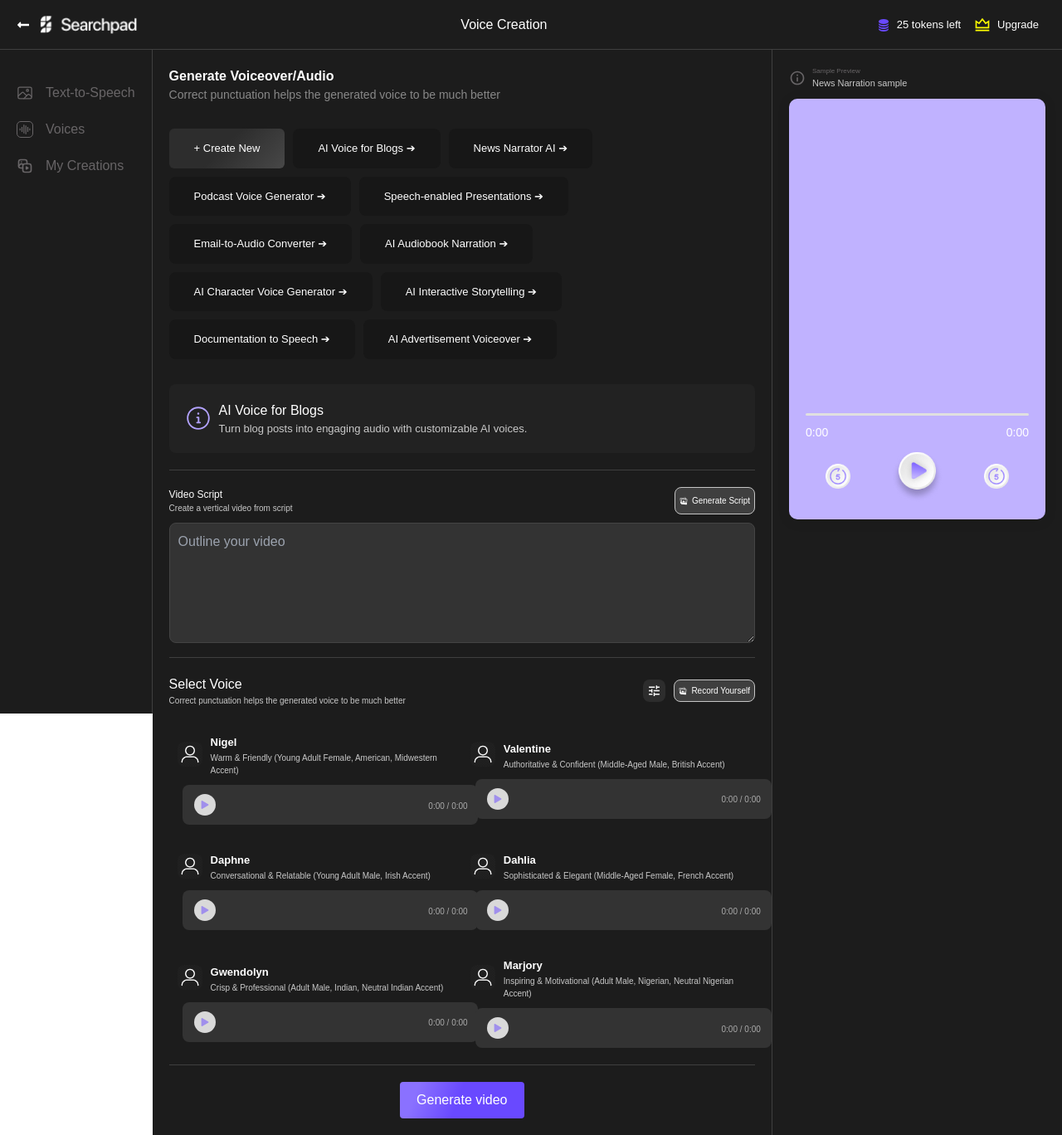
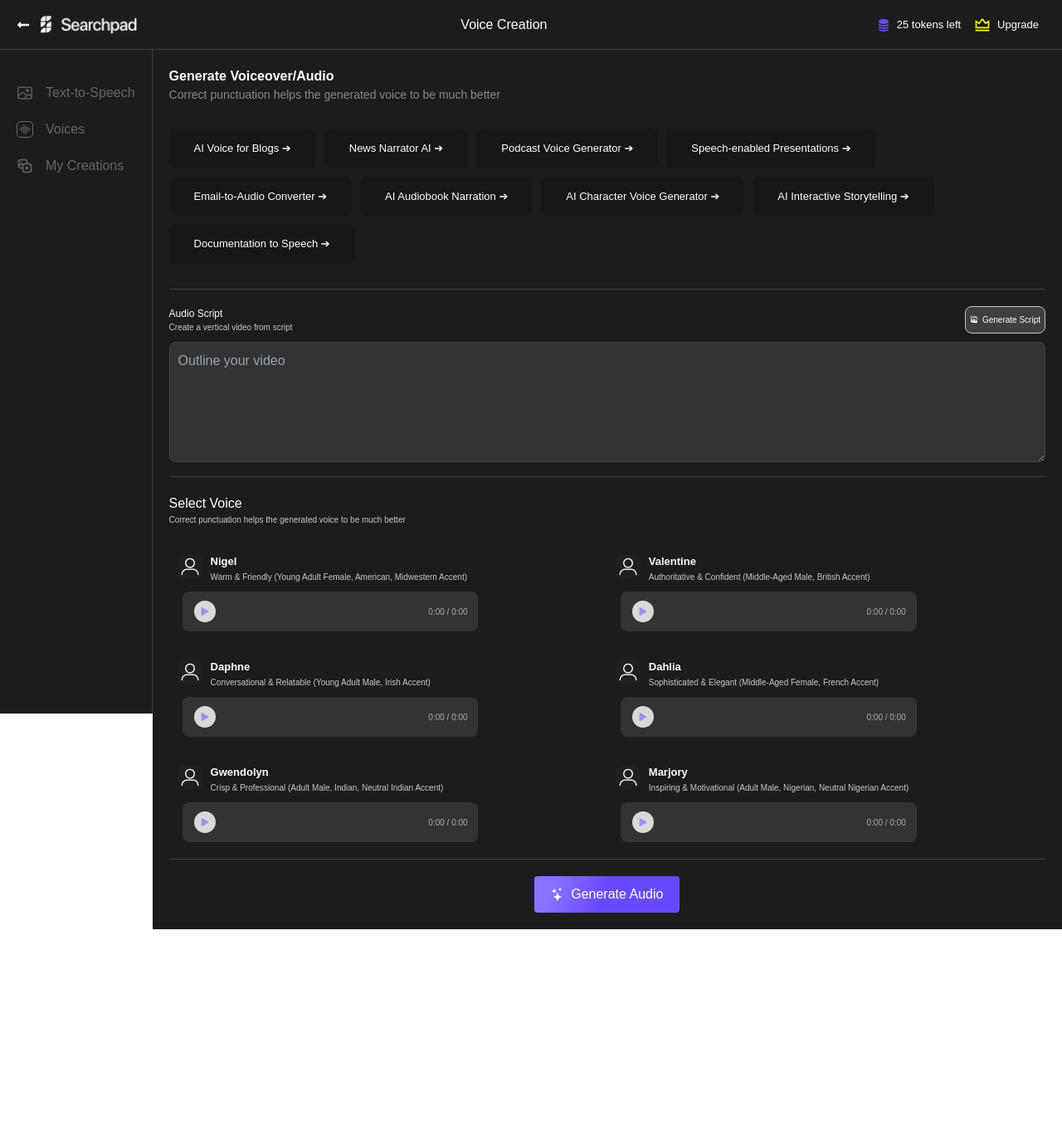
Before and after one commit to gauravsinghXdev/SearchX, a Next.js app: page /voiceOver in a window 1280 px wide. Shown: the whole page at 83% size. After the commit the page ends 1120 px from the top, so only its background shows below. Built offline with nearby package versions, Linux system fonts and the light colour scheme.

Commit message:
fix idea generation page

```diff
--- a/app/components/AudioPlayerSidebar/Player.jsx
+++ b/app/components/AudioPlayerSidebar/Player.jsx
@@ -15,15 +15,39 @@ const CustomAudioPlayer = ({ audioSrc, title, description }) => {
   const [progress, setProgress] = useState(0);
   const [duration, setDuration] = useState(0);
 
+  useEffect(() => {
+    console.log("Audio src =>",audioSrc)
+
+
+    return () => {
+
+    }
+  }, [])
+
+  const playAudio = () => {
+    const audio = audioRef.current;
+    console.log("Audio readyState:", audio.readyState); // Log the readyState
+    if (audio.readyState >= 2) { // HAVE_ENOUGH_DATA
+      audio.play().catch((error) => {
+        console.error("Playback error:", error);
+      });
+    } else {
+      console.error("Audio is not ready to play");
+    }
+  }
+
+
   const togglePlayPause = () => {
     const audio = audioRef.current;
+    console.log("Toggling play/pause:", isPlaying);
     if (isPlaying) {
         audio.pause();
         cancelAnimationFrame(animationRef.current);
+        console.log("Paused audio");
     } else {
-      audio
-        .play()
+        audio.play()
             .then(() => {
+                console.log("Playing audio");
                 animateWaveform();
             })
             .catch((error) => {
@@ -32,6 +56,7 @@ const CustomAudioPlayer = ({ audioSrc, title, description }) => {
     }
     setIsPlaying(!isPlaying);
 };
+
 
   useEffect(() => {
     const audio = audioRef.current;
@@ -175,7 +200,7 @@ const CustomAudioPlayer = ({ audioSrc, title, description }) => {
           <button onClick={skipBackward} className={styles.skipBtn}>
           <Image src="/VoiceOver/Skip.png" alt="Play" width={20} height={20} layout="responsive" className={styles.secbtn}/>
           </button>
-          <button onClick={togglePlayPause} className={styles.playPauseBtn}>
+          <button onClick={playAudio} className={styles.playPauseBtn}>
             {isPlaying ? <Image src="/VoiceOver/Pause.png" alt="Play" width={200} height={200} layout="responsive" className={styles.pausebtn}/> :  <Image src="/VoiceOver/Pause.png" alt="Play" width={200} height={200} layout="responsive" className={styles.pausebtn}/>}
           </button>
 
--- a/app/components/IdeaGeneration/IdeaGenerationFirst.jsx
+++ b/app/components/IdeaGeneration/IdeaGenerationFirst.jsx
@@ -2,14 +2,59 @@
 import React, { useState } from "react";
 import Image from "next/image";
 import styles from "@/styles/Ideageneration/IdeaGenerationFirst.module.css";
+import element from "@/public/SlideCreationImg/elements.png";
+import { json } from "react-router-dom";
 
-import element from "@/public/SlideCreationImg/elements.png";
 
 const IdeaGenerationFirst = () => {
   const [hasText, setHasText] = useState(false);
+  const [prompt, setPrompt] = useState(""); // State for the prompt text
+  const [loading, setLoading] = useState(false); // Loading state for the button
+  const [result,setResult] = useState("")
+  // Handle input change to update prompt state
+  const handleChange = (e) => {
+    const value = e.target.value;
+    setHasText(value.length > 0);
+    setPrompt(value); // Update prompt state with textarea input
+  };
 
-  const handleChange = (e) => {
-    setHasText(e.target.value.length > 0);
+  // Async function to generate idea
+  const handleGenerateClick = async () => {
+    const backendURL =
+      process.env.NEXT_PUBLIC_BACKEND_URL ||
+      "https://decisive-cody-brandsmashers-c1c962cb.koyeb.app";
+    const data = { prompt };
+
+    setLoading(true);
+
+    try {
+      const response = await fetch(`${backendURL}/idea_generation/`, {
+        method: "POST",
+        headers: {
+          "Content-Type": "application/json",
+        },
+        body: JSON.stringify(data),
+      });
+
+      // Check if the response is JSON
+      const contentType = response.headers.get("Content-Type");
+      if (contentType && contentType.includes("application/json")) {
+        const result = await response.json();
+        console.log("RESULT => ", result);
+        JSON.stringify(data),
+        setResult(JSON.stringify(result))
+        // Handle the result, e.g., set image URL or display the result
+      } else {
+        // If not JSON, treat as text
+        const textResult = await response.text();
+        console.log("Text Result => ", textResult);
+        setResult(textResult)
+      }
+    } catch (error) {
+      console.error("Error generating the idea:", error);
+    } finally {
+      setLoading(false);
+    }
   };
 
   return (
@@ -18,7 +63,6 @@ const IdeaGenerationFirst = () => {
         <div className={styles.slidecreationhead}>
           <div className={styles.inputControl}>
             <div className={styles.slidecreationheadContent}>
-
               <div className={styles.gradientTextContainer}>
                 <p className={styles.gradientText}>
                   Smart Ideas at Your Fingertips: <br /> Fuel Your Creativity
@@ -31,14 +75,14 @@ const IdeaGenerationFirst = () => {
               </p>
             </div>
 
-
             <div className={styles.inputcontainer}>
               <textarea
                 className={styles.inputbox}
                 placeholder="Describe what you would like to make"
-                onChange={handleChange}
+                onChange={handleChange} // Update prompt on input change
               />
             </div>
+
           </div>
 
           {!hasText && (
@@ -96,10 +140,13 @@ const IdeaGenerationFirst = () => {
             </div>
           )}
 
-
           {hasText && (
             <div className={`${styles.buttonContainer} mt-[17px]`}>
-           <button className={styles.generatebutton}>
+              <button
+                className={styles.generatebutton}
+                onClick={handleGenerateClick} // Trigger API call on click
+                disabled={loading} // Disable button if loading
+              >
                 <Image
                   src={element}
                   alt="star-icon"
@@ -107,15 +154,22 @@ const IdeaGenerationFirst = () => {
                   height={40}
                   className="rounded-lg mr-1"
                 />
-             Generate Idea
+                {loading ? "Generating..." : "Generate Idea"} {/* Show loading */}
               </button>
+            </div>
+          )}
+
+
+          {loading && (
+          <div className={styles.resultContainer}>
+            <h3 className={styles.resultTitle}>Generated Idea:</h3>
+            <p className={styles.resultText}>{result}</p>
+          </div>
+          )}
+           </div>
       </div>
 
 
-
-          )}
-        </div>
-      </div>
     </>
   );
 };
--- a/app/components/VoiceOver/VoiceOverPage.jsx
+++ b/app/components/VoiceOver/VoiceOverPage.jsx
@@ -1,105 +1,135 @@
-"use client";  // Ensure this is at the top for Client-side rendering
-
-import React, { useState } from "react";
-import { useRouter } from "next/navigation"; // Make sure useRouter is used only in client components
+"use client";
 import styles from "@/styles/VoiceOver/VoiceOverPage.module.css";
 import { IoIosImages } from "react-icons/io";
-import { GoInfo } from "react-icons/go";
 import { MdOutlineTune } from "react-icons/md";
 import { MdInfoOutline } from "react-icons/md";
 import AudioPlayer from '../AudioPlayer/AudioPlayer'; // Import the audio player component
 // import 'react-h5-audio-player/lib/styles.css';
 import Image from "next/image";
-import AudioPlayerSidebar from '../AudioPlayerSidebar/Player'
+import { BsStars } from "react-icons/bs";
+import React, { useState } from "react";
+// import AudioPlayer from "../AudioPlayer/AudioPlayer";
+// import AudioPlayerSidebar from '../AudioPlayerSidebar/Player'
+// import { MdInfoOutline } from "react-icons/md";
 
-const VideoToolSelection = () => {
-  const router = useRouter();
-
-  const handleToolClick = (tool) => {
-    setSelectedTool(tool);
-  };
+const VoiceOver = () => {
+  const [selectedTool, setSelectedTool] = useState("Short / Reel Creator");
+  const [prompt, setPrompt] = useState(""); // For the script prompt
+  const [voiceEngine, setVoiceEngine] = useState("Play3.0"); // For the voice engine
+  const [voice, setVoice] = useState(""); // For the voice selection
+  const [outputFormat, setOutputFormat] = useState("mp3"); // For output format
+  const [generatedAudio, setGeneratedAudio] = useState(null); // For storing the audio file URL
+  const [loading, setLoading] = useState(false); // For loading state
+  const backendURL = process.env.NEXT_PUBLIC_BACKEND_URL || "https://decisive-cody-brandsmashers-c1c962cb.koyeb.app";
 
   const tools = [
-    {
-      name: "AI Voice for Blogs",
-      description: "Turn blog posts into engaging audio with customizable AI voices."
-    },
-    {
-      name: "News Narrator AI",
-      description: "Convert news articles or links into dynamic audio reports with customizable voice and style."
-    },
-    {
-      name: "Podcast Voice Generator",
-      description: "Turn scripts into professional podcast episodes with customizable voice and tone."
-    },
-    {
-      name: "Speech-enabled Presentations",
-      description: "Bring your presentations to life with natural, AI-powered speech narration."
-    },
-    {
-      name: "Email-to-Audio Converter",
-      description: "Convert emails into spoken audio for easy listening on the go."
-    },
-    {
-      name: "AI Audiobook Narration",
-      description: "Generate high-quality audiobook narrations with a voice tailored to your story."
-    },
-    {
-      name: "AI Character Voice Generator",
-      description: "Create unique voices for characters with AI-driven customization."
-    },
-    {
-      name: "AI Interactive Storytelling",
-      description: "Craft immersive, interactive stories with adaptable voices and dynamic narration."
-    },
-    {
-      name: "Documentation to Speech",
-      description: "Convert documentation into clear, spoken audio for easy comprehension and accessibility."
-    },
-    {
-      name: "AI Advertisement Voiceover",
-      description: "Generate captivating voiceovers for advertisements with tailored tones and styles."
-    }
+    "AI Voice for Blogs",
+    "News Narrator AI",
+    "Podcast Voice Generator",
+    "Speech-enabled Presentations",
+    "Email-to-Audio Converter",
+    "AI Audiobook Narration",
+    "AI Character Voice Generator",
+    "AI Interactive Storytelling",
+    "Documentation to Speech",
   ];
 
   const voiceOptions = [
     {
       name: "Nigel",
       description: "Warm & Friendly (Young Adult Female, American, Midwestern Accent)",
-      audioFile: "s3://voice-cloning-zero-shot/f6c4ed76-1b55-4cd9-8896-31f7535f6cdb/original/manifest.json",
+      audioFile:"https://parrot-samples.s3.amazonaws.com/gargamel/Aaliyah.wav",
+      voiceKey: "s3://voice-cloning-zero-shot/f6c4ed76-1b55-4cd9-8896-31f7535f6cdb/original/manifest.json",
     },
     {
       name: "Valentine",
       description: "Authoritative & Confident (Middle-Aged Male, British Accent)",
-      audioFile: "s3://voice-cloning-zero-shot/valentine/audio/manifest.json", // Replace with actual URL
+      audioFile:"https://peregrine-results.s3.amazonaws.com/1kOpQr0eTDPFGlmFkL.mp3",
+      voiceKey: "s3://voice-cloning-zero-shot/40738a3a-34bb-4ac3-97c5-aed7b31ccf1d/chucksaad/manifest.json",
     },
     {
       name: "Daphne",
       description: "Conversational & Relatable (Young Adult Male, Irish Accent)",
-      audioFile: "s3://voice-cloning-zero-shot/daphne/audio/manifest.json", // Replace with actual URL
+      audioFile:"https://parrot-samples.s3.amazonaws.com/gargamel/Siobhán.wav",
+      voiceKey: "s3://voice-cloning-zero-shot/30884451-1eff-4fd8-9a24-d1ee3353b215/original/manifest.json",
     },
     {
       name: "Dahlia",
       description: "Sophisticated & Elegant (Middle-Aged Female, French Accent)",
-      audioFile: "s3://voice-cloning-zero-shot/dahlia/audio/manifest.json", // Replace with actual URL
+      audioFile:"https://parrot-samples.s3.amazonaws.com/gargamel/Baptiste.wav",
+      voiceKey: "s3://voice-cloning-zero-shot/1d26f4fe-1d08-4cfe-a7c1-d28e4e913ff9/original/manifest.json",
     },
     {
       name: "Gwendolyn",
       description: "Crisp & Professional (Adult Male, Indian, Neutral Indian Accent)",
-      audioFile: "s3://voice-cloning-zero-shot/gwendolyn/audio/manifest.json", // Replace with actual URL
+      audioFile:"https://parrot-samples.s3.amazonaws.com/gargamel/Sumita.wav",
+      voiceKey: "s3://voice-cloning-zero-shot/f3c22a65-87e8-441f-aea5-10a1c201e522/original/manifest.json",
     },
     {
       name: "Marjory",
       description: "Inspiring & Motivational (Adult Male, Nigerian, Neutral Nigerian Accent)",
-      audioFile: "s3://voice-cloning-zero-shot/marjory/audio/manifest.json", // Replace with actual URL
-    },
+      audioFile:"https://parrot-samples.s3.amazonaws.com/gargamel/Sumita.wav",
+      voiceKey: "s3://voice-cloning-zero-shot/marjory/audio/manifest.json",
+    }
   ];
 
-  const [selectedTool, setSelectedTool] = useState(tools[0]);
+  // Function to handle tool selection
+  const handleToolClick = (tool) => {
+    setSelectedTool(tool);
+  };
+
+  // Function to handle voice selection
+  const handleVoiceSelect = (audioFile) => {
+    setVoice(audioFile);
+  };
+
+  // Function to generate audio based on prompt and selected voice
+  const handleGenerateAudio = async () => {
+    if (!prompt.trim() || !voice.trim() || !outputFormat.trim()) {
+      alert("Please fill in all the fields before generating audio.");
+      return;
+    }
+
+    setLoading(true);
+
+    try {
+      const postData = {
+        text: prompt, // Sending the text (prompt)
+        voice: voice, // Sending the selected voice audio key
+      };
+
+      const response = await fetch(`${backendURL}/text-to-speech/`, {
+        method: "POST",
+        headers: {
+          "Content-Type": "application/json"
+        },
+        body: JSON.stringify(postData),
+      });
+      console.log('first')
+      console.log("The respo",response)
+      if (!response.ok) {
+        throw new Error("Failed to generate audio");
+      }
+      console.log('second')
+      const audioBlob = await response.blob();
+      const audioUrl = URL.createObjectURL(audioBlob);
+
+      console.log("third audio URL=>",audioBlob);
+      setGeneratedAudio(audioUrl); // Set the generated audio URL
+      console.log('fourth')
+
+    } catch (error) {
+      console.error("Error generating audio:", error);
+      alert("There was an issue generating the audio. Please try again.");
+    } finally {
+      setLoading(false);
+    }
+  };
+
+
 
   return (
     <div className={styles.container}>
-      {/* Your component JSX */}
       <div className={styles.leftSection}>
         <div className={styles.generateVideoContainer}>
           <h1 className={styles.heading}>Generate Voiceover/Audio</h1>
@@ -108,39 +138,15 @@ const VideoToolSelection = () => {
           </p>
 
           <div className={styles.toolGrid}>
-            <button
-              className={`${styles.createbtn} ${
-                selectedTool.name === "Create New" ? styles.createButton : ""
-              }`}
-              onClick={() => handleToolClick({ name: "Create New", description: "Create a custom tool for new video/audio." })}
-            >
-              + Create New
-            </button>
-
             {tools.map((tool) => (
               <button
-                key={tool.name}
-                className={`${styles.toolButton} ${
-                  selectedTool.name === tool.name ? styles.selectedButton : ""
-                }`}
+                key={tool}
+                className={`${styles.toolButton} ${selectedTool === tool ? styles.selectedButton : ""}`}
                 onClick={() => handleToolClick(tool)}
               >
-                {tool.name} ➔
+                {tool} ➔
               </button>
             ))}
-          </div>
-
-          {/* Display selected tool info */}
-          <div className={styles.shortCreator}>
-            <div className={styles.infoBox}>
-              <GoInfo className={styles.infoIcon} />
-            </div>
-            <div className={styles.infoText}>
-              <span>{selectedTool.name}</span>
-              <p>
-              {selectedTool.description}
-              </p>
-            </div>
           </div>
         </div>
 
@@ -148,7 +154,7 @@ const VideoToolSelection = () => {
         <div className={styles.videoScriptContainer}>
           <div className={styles.videoScript}>
             <div>
-              <h3>Video Script</h3>
+              <h3>Audio Script</h3>
               <p>Create a vertical video from script</p>
             </div>
 
@@ -160,80 +166,67 @@ const VideoToolSelection = () => {
           <textarea
             placeholder="Outline your video"
             className={styles.textarea}
-          ></textarea>
+            value={prompt}
+            onChange={(e) => setPrompt(e.target.value)}
+          />
         </div>
 
         {/* Select Voice Section */}
         <div className={styles.selectVoiceContainer}>
           <div className={styles.selectVoice}>
-            <div className={styles.voiceSection}>
-              <div>
             <h3>Select Voice</h3>
-                <p>
-                  Correct punctuation helps the generated voice to be much
-                  better
-                </p>
-              </div>
-              <div className={styles.selctvoicebtn}>
-                <div className={styles.iconWrapper}>
-                  <MdOutlineTune className={styles.tune} />
-                </div>
+            <p>Correct punctuation helps the generated voice to be much better</p>
 
-                <button className={styles.generateScriptButton}>
-                  <IoIosImages />
-                  Record Yourself
-                </button>
-              </div>
-            </div>
             <div className={styles.voiceOptions}>
-              {voiceOptions.map((voice) => (
-                <button key={voice.name} className={`${styles.voiceButton}`}>
+              {voiceOptions.map((voiceOption) => (
+                <button
+                  key={voiceOption.name}
+                  className={styles.voiceButton}
+                  onClick={() => handleVoiceSelect(voiceOption.voiceKey)}
+                >
+                  <div className={styles.selectVoiceSection}>
                     <div className={styles.voiceDetails}>
                       <Image
                         src="/Images/VideoCreation/userIcon.png" // Replace with actual path to the user icon
                         alt="User Icon"
-                      width={30} // Adjust size according to design
+                        width={30}
                         height={30}
                         className={styles.userIcon}
                       />
                       <div>
-                      <span className={styles.voiceName}>{voice.name}</span>
-                      <p>{voice.description}</p>
+                        <span className={styles.voiceName}>{voiceOption.name}</span>
+                        <p>{voiceOption.description}</p>
                       </div>
                     </div>
-                  {/* Audio Player */}
-                  <AudioPlayer audioSrc={voice.audioFile} />
+                    <AudioPlayer audioSrc={voiceOption.audioFile} />
+                  </div>
                 </button>
               ))}
             </div>
           </div>
         </div>
 
-
         <div className={styles.generatebtn}>
-          <button className={styles.generateButton}>
-            Generate video
+          <button
+            className={styles.generateButton}
+            onClick={handleGenerateAudio}
+            disabled={loading}
+          >
+            <BsStars />
+            {loading ? "Generating..." : "Generate Audio"}
           </button>
         </div>
+
+        {generatedAudio && (
+          <div className={styles.audioPlayerContainer}>
+            <h3>Generated Audio</h3>
+            <audio controls src={generatedAudio} className={styles.audioPlayer} />
+          </div>
+        )}
       </div>
 
-      {/* Sample Preview Section */}
-      <div className={styles.rightSection}>
-        <div className={styles.preview}>
-        <MdInfoOutline className={styles.leftinfoIcon} />
-          <div>
-            <h3>Sample Preview</h3>
-            <p>News Narration  sample</p>
-          </div>
-        </div>
-        <AudioPlayerSidebar
-          audioSrc="Audio/Audio.mp3"
-          title="Sample Audio"
-          description="This is a sample description for the audio"
-        />
-      </div>
     </div>
   );
 };
 
-export default VideoToolSelection;
+export default VoiceOver;
```
Also changed, not shown: styles/Ideageneration/IdeaGenerationFirst.module.css (+37 -0 lines), styles/VoiceOver/VoiceOverPage.module.css (line endings or trailing spaces). Lines whose indentation alone changed are shown as unchanged.
